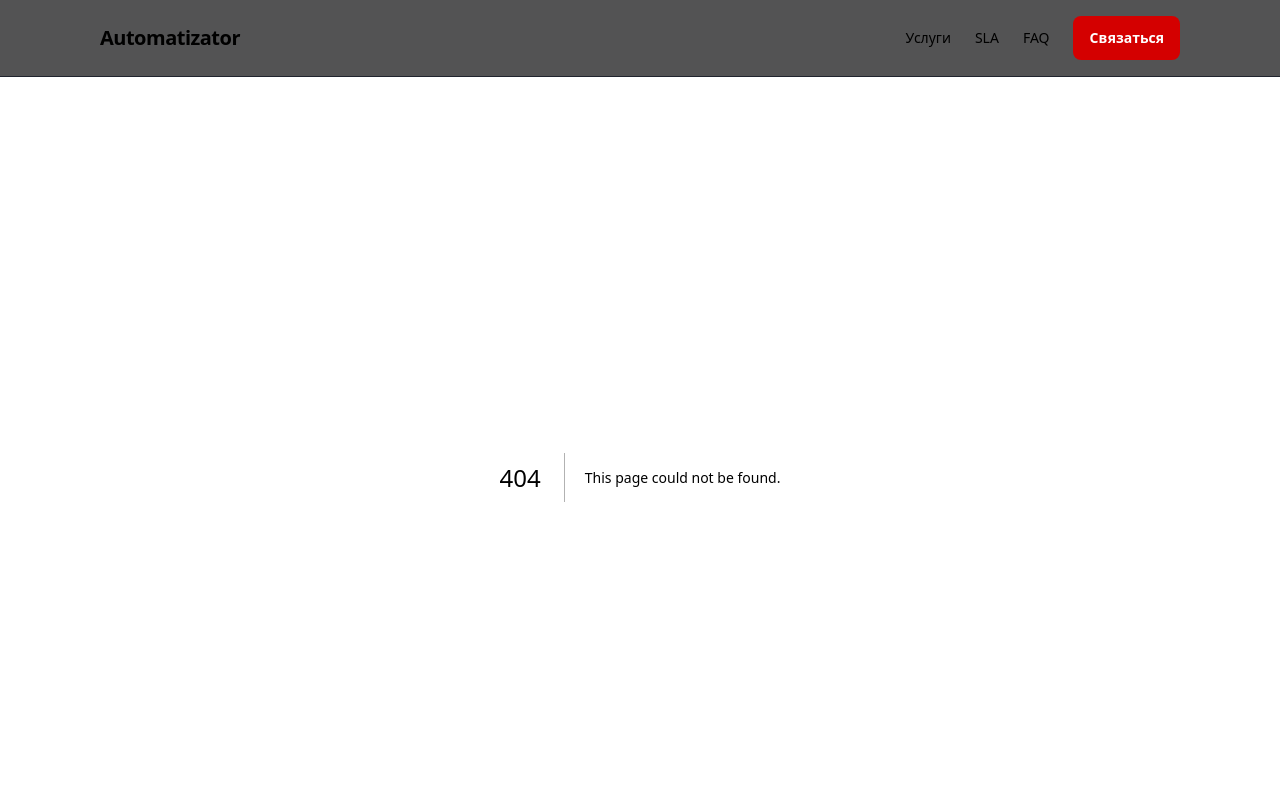
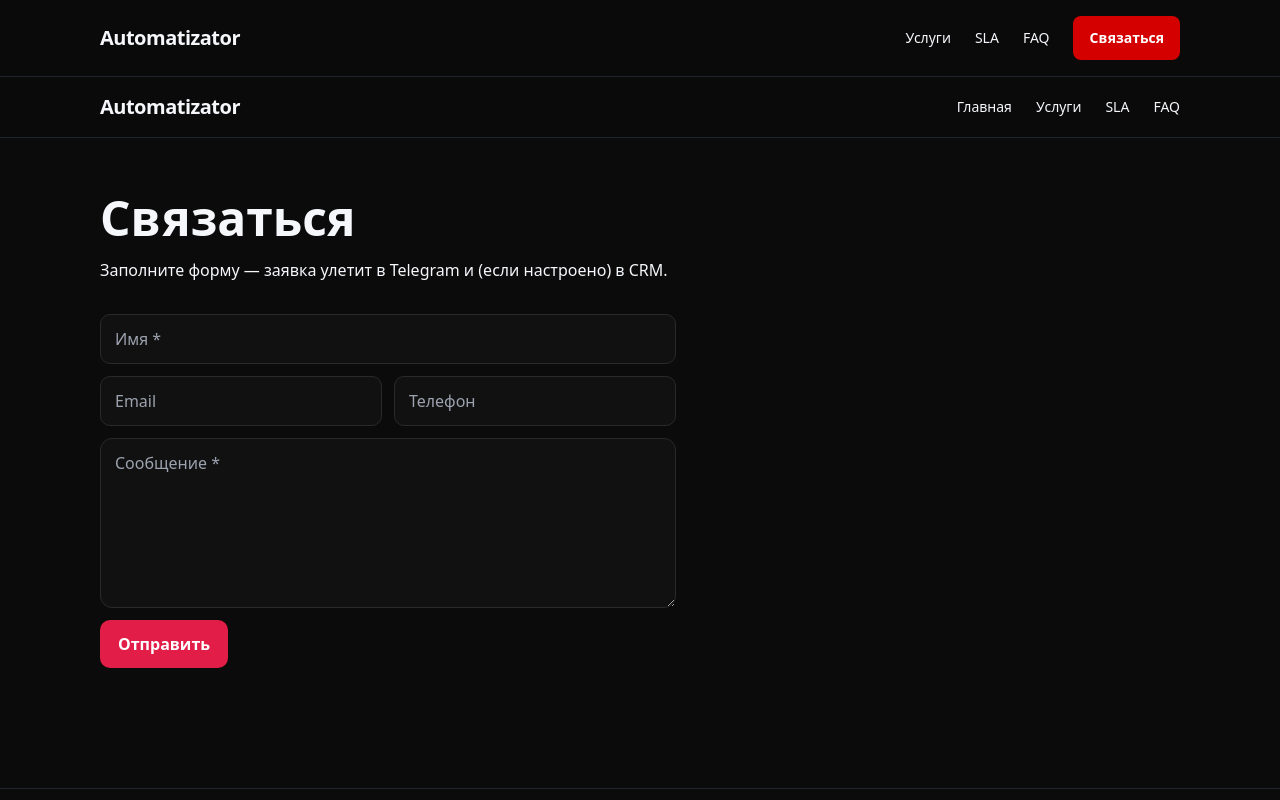
Before and after one commit to druzhbacompany/automatizator-site, a Next.js app: page /contact in a window 1280 px wide. Before the commit this address had no page. Shown: the top 800 px of the page. Built offline with nearby package versions, Linux system fonts and the light colour scheme.

Commit message:
feat(contact): add ContactForm component and /contact page

```diff
--- /dev/null
+++ b/app/components/ContactForm.tsx
@@ -0,0 +1,62 @@
+'use client';
+import { useState } from 'react';
+
+export default function ContactForm({ compact = false }: { compact?: boolean }) {
+  const [name, setName] = useState('');
+  const [email, setEmail] = useState('');
+  const [phone, setPhone] = useState('');
+  const [message, setMessage] = useState('');
+  const [loading, setLoading] = useState(false);
+  const [ok, setOk] = useState<boolean|null>(null);
+  const [err, setErr] = useState<string|undefined>(undefined);
+
+  async function onSubmit(e: React.FormEvent) {
+    e.preventDefault();
+    setLoading(true);
+    setOk(null);
+    setErr(undefined);
+    try {
+      const res = await fetch('/api/contact', {
+        method: 'POST',
+        headers: { 'Content-Type':'application/json' },
+        body: JSON.stringify({ name, email, phone, message })
+      });
+      const data = await res.json().catch(() => ({}));
+      if (!res.ok || data?.ok === false) {
+        setOk(false);
+        setErr(data?.error || 'REQUEST_FAILED');
+      } else {
+        setOk(true);
+        setName(''); setEmail(''); setPhone(''); setMessage('');
+      }
+    } catch {
+      setOk(false); setErr('NETWORK_ERROR');
+    } finally {
+      setLoading(false);
+    }
+  }
+
+  return (
+    <form onSubmit={onSubmit} className="max-w-xl w-full space-y-3">
+      <div className="grid gap-3">
+        <input className="input" placeholder="Имя *" value={name} onChange={e=>setName(e.target.value)} required />
+        <div className="grid grid-cols-1 md:grid-cols-2 gap-3">
+          <input className="input" placeholder="Email" type="email" value={email} onChange={e=>setEmail(e.target.value)} />
+          <input className="input" placeholder="Телефон" value={phone} onChange={e=>setPhone(e.target.value)} />
+        </div>
+        <textarea className="textarea" placeholder="Сообщение *" rows={compact?4:6} value={message} onChange={e=>setMessage(e.target.value)} required />
+      </div>
+      <button disabled={loading} className="btn">
+        {loading ? 'Отправка…' : 'Отправить'}
+      </button>
+      {ok === true && <p className="text-green-500 text-sm">Готово! Мы свяжемся с вами.</p>}
+      {ok === false && <p className="text-red-500 text-sm">Ошибка: {err}</p>}
+      <style jsx>{`
+        .input{background:#111;border:1px solid #2a2a2a;border-radius:10px;padding:12px 14px}
+        .textarea{background:#111;border:1px solid #2a2a2a;border-radius:12px;padding:12px 14px}
+        .btn{background:#e11d48;color:#fff;padding:12px 18px;border-radius:10px;font-weight:700}
+        .btn:disabled{opacity:.6}
+      `}</style>
+    </form>
+  );
+}
--- /dev/null
+++ b/app/contact/page.tsx
@@ -0,0 +1,32 @@
+import ContactForm from '@/app/components/ContactForm';
+
+export const metadata = {
+  title: 'Связаться — Automatizator',
+  description: 'Оставьте заявку — ответим в этот же день.',
+};
+
+export default function ContactPage(){
+  return (
+    <main>
+      <section className="border-b border-[#20242e] sticky top-0 backdrop-blur supports-[backdrop-filter]:bg-[#0b0b0cb3]">
+        <div className="container flex items-center justify-between py-4">
+          <div className="font-black tracking-tight text-xl">Automatizator</div>
+          <nav className="flex items-center gap-6 text-sm text-muted">
+            <a href="/" className="hover:text-white">Главная</a>
+            <a href="/#services" className="hover:text-white">Услуги</a>
+            <a href="/#sla" className="hover:text-white">SLA</a>
+            <a href="/#faq" className="hover:text-white">FAQ</a>
+          </nav>
+        </div>
+      </section>
+      <section className="container py-14">
+        <h1 className="text-4xl md:text-5xl font-black mb-4">Связаться</h1>
+        <p className="text-muted mb-8 max-w-2xl">Заполните форму — заявка улетит в Telegram и (если настроено) в CRM.</p>
+        <ContactForm />
+      </section>
+      <footer className="border-t border-[#20242e] mt-16">
+        <div className="container py-8 small">© {new Date().getFullYear()} Automatizator</div>
+      </footer>
+    </main>
+  );
+}
```
